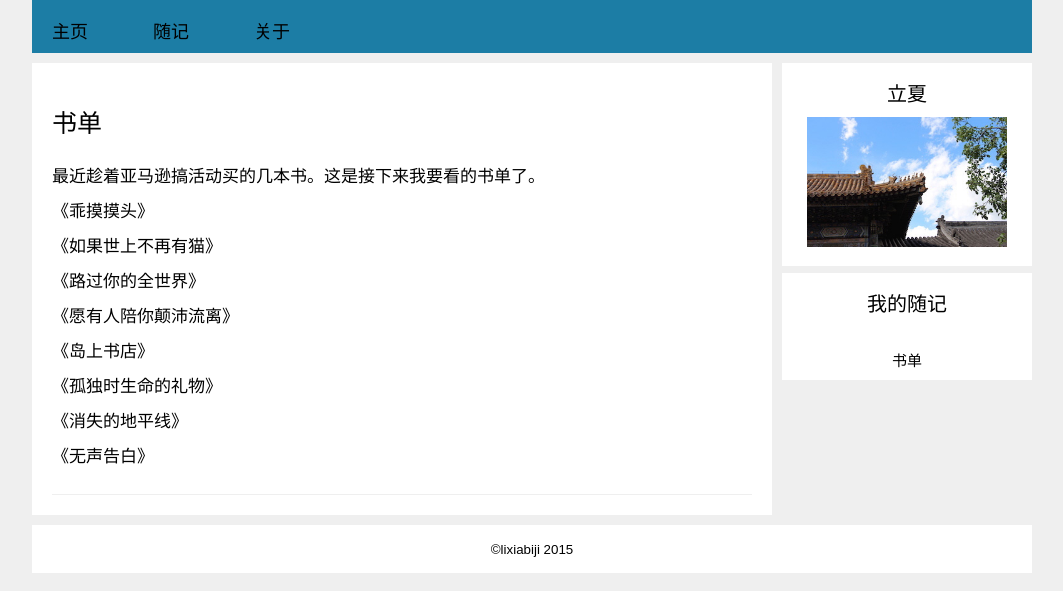
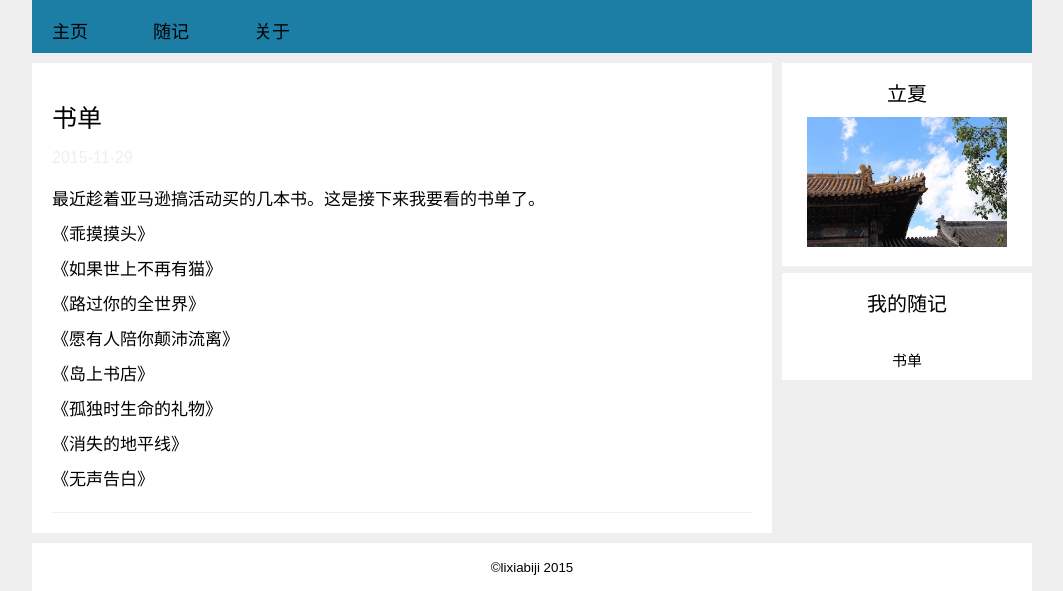
Before and after one commit to lixiabiji/lixiabiji.github.io, a plain HTML site: page index.html in a window 1280 px wide. Shown: the part 216-807 px from the top of the page, without its empty margins (108-1171 px from the left). Drawn offline with Linux system fonts and the light colour scheme.

Commit message:
添加
添加了日期

```diff
--- a/css/index.css
+++ b/css/index.css
@@ -2,9 +2,10 @@
 #main{float: left;width:740px;background-color: white;}
 .logs{padding: 20px;}
 	.log{}
-		.log-title{font-size: 25px;padding: 20px 0 0 0;  }
+		.log-title{font-size: 25px;padding: 15px 0 0 0;  }
 		.log-content{font-size: 17px;line-height: 35px;
-			         border-bottom: 1px solid #efefef; padding: 20px 0}
+			         border-bottom: 1px solid #efefef; padding: 15px 0}
+    .log-date{padding-top: 15px;color: #efefef;}
 #sidebar{float: right;width: 250px;text-align: center;}
     #about img{width: 200px; height: 130px;}
       #about{background-color: white;padding: 15px 0;}
--- a/css/main.css
+++ b/css/main.css
@@ -2,5 +2,6 @@
 
 .logs{padding: 20px;}
 	.log{}
-		.log-title{font-size: 25px;padding: 15px 0 0 0; margin-bottom: 10px }
+		.log-title{font-size: 25px;padding: 15px 0 0 0; }
 		.log-content{font-size: 17px;line-height: 35px;}
+		.log-date{padding: 15px 0;color: #efefef;}
--- a/index.html
+++ b/index.html
@@ -40,8 +40,9 @@
         <div id="main">
           <div class="logs">
             <div class="log">
-            <div class="log-title"><a href="main.html">书单</a></div>
-            <div class="log-content">
+              <div class="log-title"><a href="main.html">书单</a></div>
+                <div class="log-date">2015-11-29</div>
+                <div class="log-content">
             最近趁着亚马逊搞活动买的几本书。这是接下来我要看的书单了。<br>
             《乖摸摸头》<br>
             《如果世上不再有猫》<br>
@@ -51,10 +52,8 @@
             《孤独时生命的礼物》<br>
             《消失的地平线》<br>
             《无声告白》<br>
-
-            </div>
-          </div>
-
+                </div>
+              </div>
           </div>
         </div>
 
```
Also changed, not shown: main.html (+1 -0 lines).
